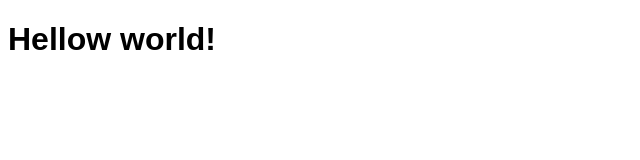
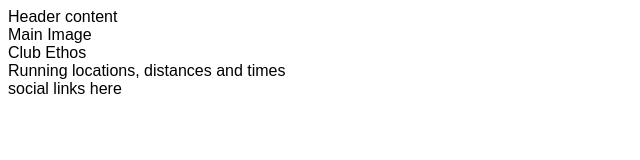
Before and after one commit to robcole-dev/Love-running-walkthrough, a plain HTML site: page index.html in a window 1280 px wide. Shown: the whole page, without its empty margins (0-640 px from the left). Drawn offline with Linux system fonts and the light colour scheme.

Commit message:
Add core structure for home page

```diff
--- a/index.html
+++ b/index.html
@@ -11,6 +11,18 @@
     <title>Love Running</title>
 </head>
 <body>
-    <h1>Hellow world!</h1>
+    <header>Header content</header>
+    <section>
+        Main Image
+    </section>
+    <section>
+        Club Ethos
+    </section>
+    <section>
+        Running locations, distances and times
+    </section>
+    <footer>
+        social links here
+    </footer>
 </body>
 </html>
```
